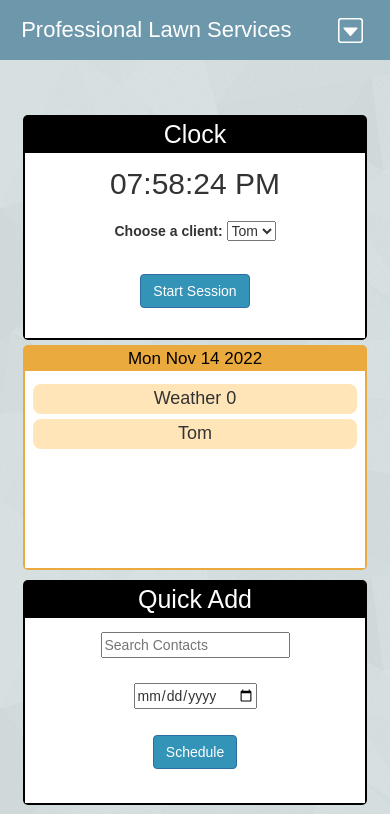
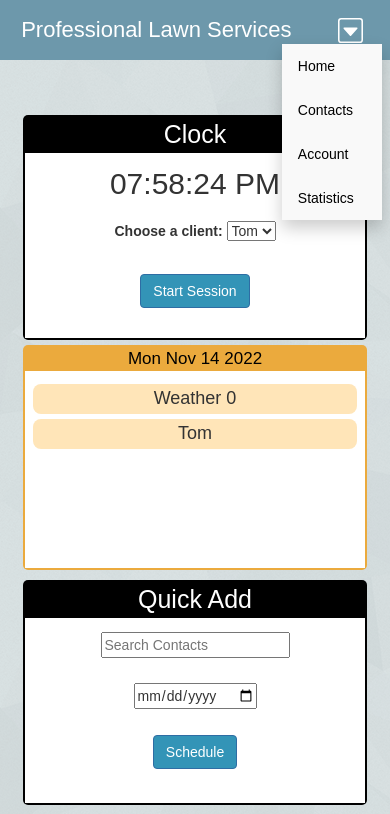
Before and after one commit to Capstone22-23-ProfessionalLawnServices/Capstone22-23-ProfessionalLawnServices.github.io, a website: page www/modules/home/home.html in a window 390 px wide. Both pictures are taken after a click on the button 350 px from the left and 30 px from the top of the page. Shown: the top 814 px of the page. Drawn offline with nearby package versions, Linux system fonts and the light colour scheme.

Commit message:
Fixed the dropdown button and content for mobile displays

```diff
--- a/www/modules/home/home.css
+++ b/www/modules/home/home.css
@@ -174,6 +174,16 @@ h2 {
     display: none;
 }
 
+#navbar-dropdown-content {
+    display: none;
+    position: absolute;
+    background-color: #f9f9f9;
+    min-width: 100px;
+    box-shadow: 0px 8px 16px 0px rgba(0,0,0,0.2);
+    z-index: 1;
+    margin-left: -50px;
+}
+
 #nav-links-dropdown-button {
     background-color: #6D98AB;
     border: none;
@@ -193,6 +203,15 @@ h2 {
 
 #clock-numbers {
     font-size: 30px;
+}
+
+#navbar-dropdown-content a {
+    float: none;
+    color: black;
+    padding: 12px 16px;
+    text-decoration: none;
+    display: block;
+    text-align: left;
 }
 
 #pause-session-button {
@@ -244,7 +263,7 @@ h2 {
         display: flex;
     }
 
-    #nav-links-dropdown {
+    #navbar-dropdown-content {
         display: none;
     }
 
--- a/www/modules/home/home.html
+++ b/www/modules/home/home.html
@@ -27,10 +27,10 @@
       </ul>
     </nav>
     <div id="navbar-dropdown">
-      <button id="nav-links-dropdown-button">
-        <img id="navbar-dropdown-svg" src="../../../images/caret-down-square.svg" height="25" width="25">
+      <button id="nav-links-dropdown-button" onclick="navbarDropdown(event)">
+        <img id="navbar-dropdown-svg" src="../../../images/caret-right-square.svg" height="25" width="25">
       </button>
-      <div id="nav-links-dropdown">
+      <div id="navbar-dropdown-content">
         <a href="#">Home</a>
         <a href="#">Contacts</a>
         <a href="#">Account</a>
--- a/www/modules/home/home.js
+++ b/www/modules/home/home.js
@@ -297,3 +297,21 @@ function endSession() {
     $("#client-list").show();
     $("#client-list-label").show();
 }
+
+function navbarDropdown(e) {
+
+    let button_id = "#" + e.target.id;
+    let dropdown_display_id = $(button_id).parent().next();
+
+    if ($(dropdown_display_id).css("display") === "none") {
+        $(button_id).prop("src", "../../../images/caret-down-square.svg")
+        $(dropdown_display_id).css("display", "block")
+    }
+    else {
+        $(button_id).prop("src", "../../../images/caret-right-square.svg")
+        $(dropdown_display_id).css("display", "none")
+    }
+
+
+
+}
```
